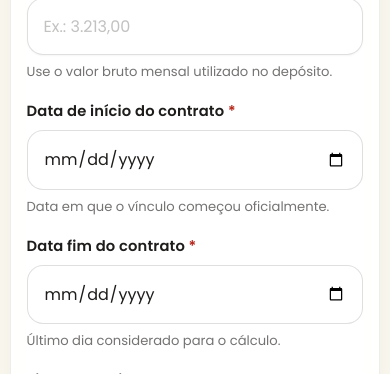
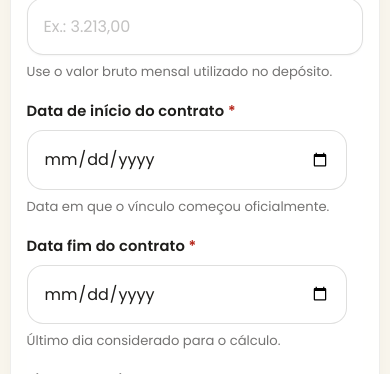
Before and after one commit to Gabrielbrta/site-adv-allan, an Angular app: page /calculadora-trabalhista in a window 390 px wide. Shown: the part 840-1214 px from the top of the page. Built offline with nearby package versions, Linux system fonts and the light colour scheme.

Commit message:
fix: ajuste no input data mobile

```diff
--- a/src/app/features/calculadora-trabalhista/controls/input-date/input-date.component.scss
+++ b/src/app/features/calculadora-trabalhista/controls/input-date/input-date.component.scss
@@ -13,9 +13,13 @@
   letter-spacing: 0.01em;
 }
 
-// .calc-field__control {
-//   position: relative;
-// }
+.calc-field__control {
+  position: relative;
+
+  @media (max-width: 400px) {
+    max-width: 320px;
+  }
+}
 
 .calc-field__input {
   min-width: 0;
```
